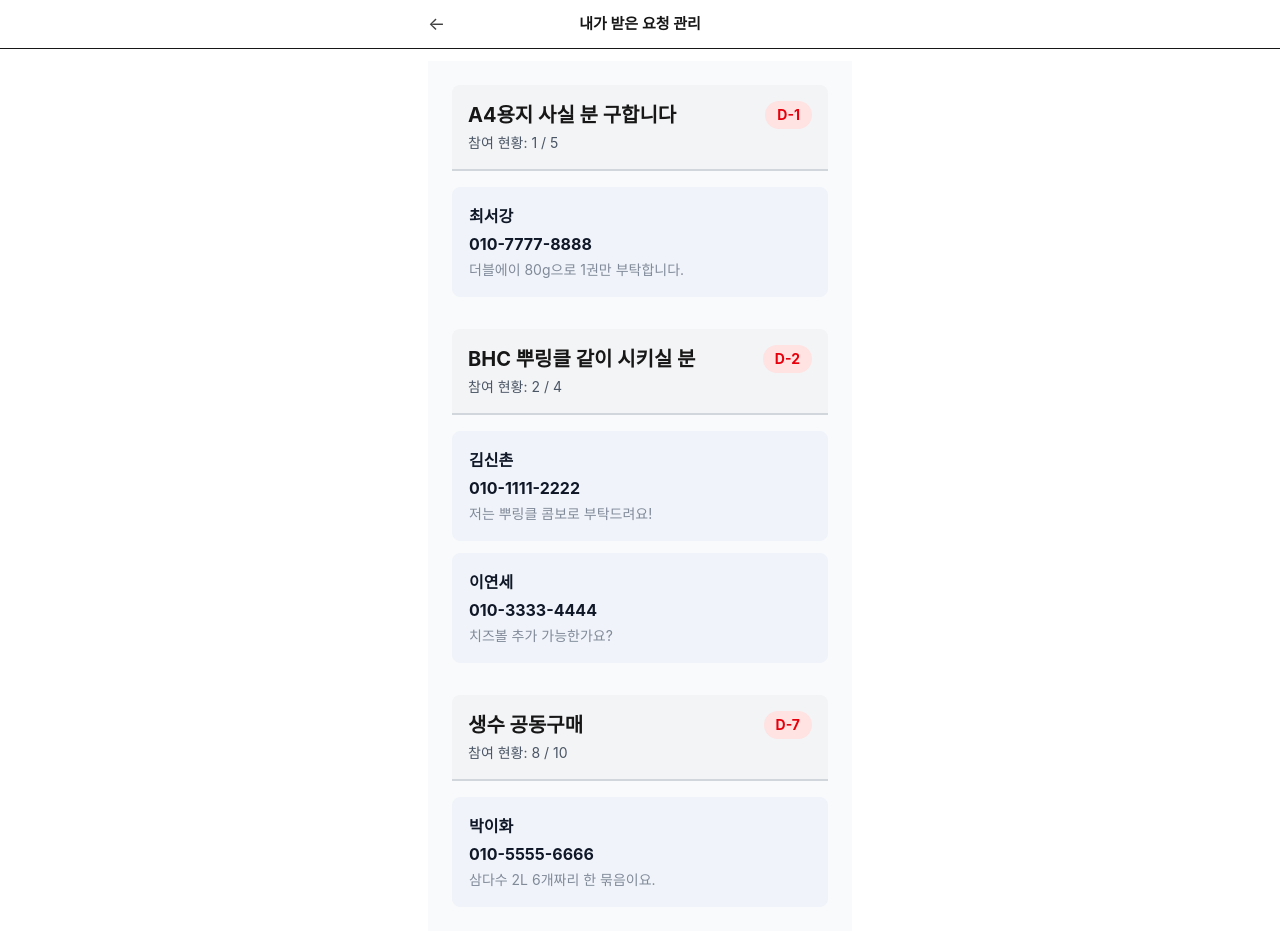
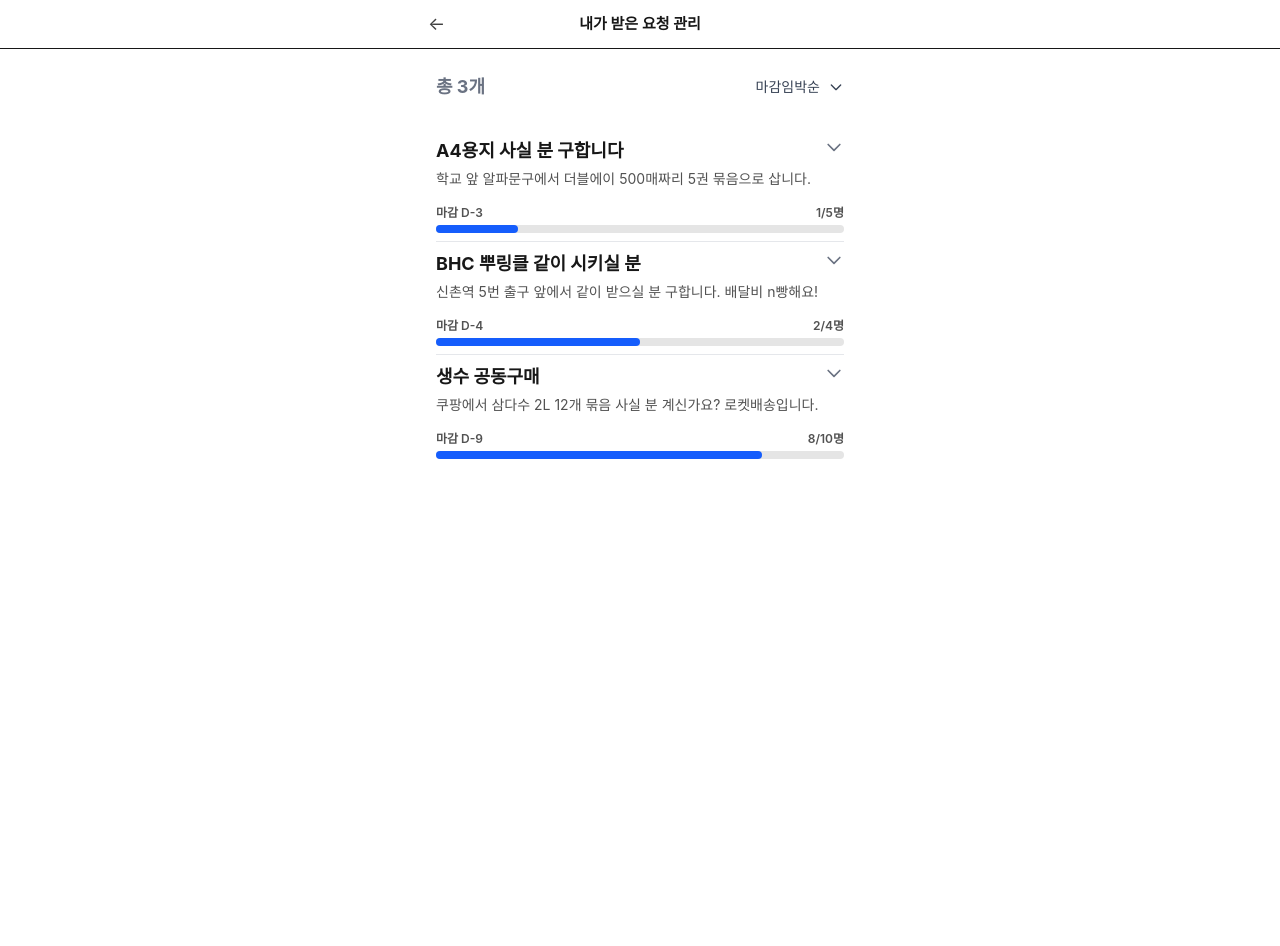
Before and after one commit to 2025-SINCHONTHON-5/Front, a React (Vite) app: page /my/receives in a window 1280 px wide. Shown: the top 946 px of the page. After the commit the page ends 925 px from the top, so only its background shows below. Built offline with nearby package versions, Linux system fonts and the light colour scheme.

Commit message:
feat : mypage ui 수정

```diff
--- a/src/components/ReceiveCard.jsx
+++ b/src/components/ReceiveCard.jsx
@@ -3,16 +3,16 @@ import React from 'react';
 // member prop은 { name, call, content } 형태의 객체입니다.
 export default function ReceiveCard({ member }) {
   return (
-    <div className="p-4 bg-[#F0F4FA] border border-[#F0F4FA] rounded-lg">
-      <div className="space-y-1">
+    <div className="p-4 bg-[#F0F4FA] borderrounded-lg shadow-sm">
+      <div className="space-y-2 text-left">
         <div>
           <p className="font-bold text-gray-900">{member.name}</p>
         </div>
         <div>
-          <p className="text-md font-bold text-gray-900">{member.call}</p>
+          <p className="font-bold text-gray-900">{member.call}</p>
         </div>
         <div>
-          <p className="text-sm text-[#818A99]">{member.content}</p>
+          <p className="text-sm text-gray-600">{member.content}</p>
         </div>
       </div>
     </div>
--- a/src/pages/my/MyPageReceive.jsx
+++ b/src/pages/my/MyPageReceive.jsx
@@ -1,13 +1,14 @@
-import React from 'react';
+import React, { useState } from 'react';
 import ReceiveCard from '../../components/ReceiveCard';
 
 // TODO: 추후 API 연동을 통해 실제 데이터를 가져와야 합니다.
 const mockApiData = [
   {
     "title": "BHC 뿌링클 같이 시키실 분",
-    "d-day": 2,
-    "join_member_count": 2,
-    "goal_member_count": 4,
+    "content": "신촌역 5번 출구 앞에서 같이 받으실 분 구합니다. 배달비 n빵해요!",
+    "deadline": "2025-09-08T22:00:00Z",
+    "currentApplicants": 2,
+    "maxApplicants": 4,
     "join_members": [
       { "name": "김신촌", "call": "010-1111-2222", "content": "저는 뿌링클 콤보로 부탁드려요!" },
       { "name": "이연세", "call": "010-3333-4444", "content": "치즈볼 추가 가능한가요?" },
@@ -15,55 +16,114 @@ const mockApiData = [
   },
   {
     "title": "생수 공동구매",
-    "d-day": 7,
-    "join_member_count": 8,
-    "goal_member_count": 10,
+    "content": "쿠팡에서 삼다수 2L 12개 묶음 사실 분 계신가요? 로켓배송입니다.",
+    "deadline": "2025-09-13T23:59:59Z",
+    "currentApplicants": 8,
+    "maxApplicants": 10,
     "join_members": [
       { "name": "박이화", "call": "010-5555-6666", "content": "삼다수 2L 6개짜리 한 묶음이요." }
     ]
   },
   {
     "title": "A4용지 사실 분 구합니다",
-    "d-day": 1,
-    "join_member_count": 1,
-    "goal_member_count": 5,
+    "content": "학교 앞 알파문구에서 더블에이 500매짜리 5권 묶음으로 삽니다.",
+    "deadline": "2025-09-07T18:00:00Z",
+    "currentApplicants": 1,
+    "maxApplicants": 5,
     "join_members": [
       { "name": "최서강", "call": "010-7777-8888", "content": "더블에이 80g으로 1권만 부탁합니다." }
     ]
   }
 ];
 
+// D-day 계산을 위한 헬퍼 함수
+const dday = (deadline) => {
+  const today = new Date();
+  const target = new Date(deadline);
+  const diffDays = Math.ceil((target - today) / (1000 * 60 * 60 * 24));
+  if (diffDays < 0) return '마감';
+  if (diffDays === 0) return 'D-Day';
+  return `D-${diffDays}`;
+};
+
+// 위/아래 화살표 아이콘 컴포넌트
+const UpArrowIcon = () => (
+  <svg xmlns="http://www.w3.org/2000/svg" className="w-5 h-5 text-gray-500" fill="none" viewBox="0 0 24 24" stroke="currentColor" strokeWidth={2}>
+    <path strokeLinecap="round" strokeLinejoin="round" d="M5 15l7-7 7 7" />
+  </svg>
+);
+const DownArrowIcon = () => (
+  <svg xmlns="http://www.w3.org/2000/svg" className="w-5 h-5 text-gray-500" fill="none" viewBox="0 0 24 24" stroke="currentColor" strokeWidth={2}>
+    <path strokeLinecap="round" strokeLinejoin="round" d="M19 9l-7 7-7-7" />
+  </svg>
+);
+
 export default function MyPageReceive() {
-  // d-day가 적게 남은 순서대로 데이터를 정렬합니다.
-  const sortedData = mockApiData.sort((a, b) => a['d-day'] - b['d-day']);
+  // 각 그룹의 펼침/접힘 상태를 관리하는 state
+  const [expandedGroups, setExpandedGroups] = useState({}); // 기본적으로 모든 그룹을 닫힌 상태로 초기화합니다.
+
+  // 그룹의 펼침/접힘 상태를 토글하는 함수
+  const handleToggle = (title) => {
+    setExpandedGroups(prevState => ({
+      ...prevState,
+      [title]: !prevState[title]
+    }));
+  };
+
+  // deadline을 기준으로 데이터를 정렬합니다. (원본 배열 수정을 피하기 위해 복사본 사용)
+  const sortedData = [...mockApiData].sort((a, b) => new Date(a.deadline) - new Date(b.deadline));
 
   return (
-    <div className="min-h-screen p-6 bg-gray-50">
+    <div className="min-h-screen p-2">
       <div className="max-w-md mx-auto">
-        <div className="space-y-8">
-          {sortedData.map((group) => (
-            <section key={group.title}>
-              {/* --- 그룹 헤더 --- */}
-              <div className="p-4 mb-4 bg-gray-100 border-b-2 border-gray-300 rounded-t-lg">
-                <div className="flex items-center justify-between">
-                  <h2 className="text-xl font-bold">{group.title}</h2>
-                  <span className="px-3 py-1 text-sm font-bold text-red-600 bg-red-100 rounded-full">
-                    D-{group['d-day']}
-                  </span>
+        {/* 헤더 */}
+        <header className="flex items-center justify-between mb-6">
+          <h2 className="text-lg font-bold text-gray-500">총 {sortedData.length}개</h2>
+          <div className="relative">
+            <button className="flex items-center py-2 space-x-2 text-sm font-medium text-gray-700 bg-white rounded-md">
+              <span>마감임박순</span>
+              <svg xmlns="http://www.w3.org/2000/svg" className="w-4 h-4" fill="none" viewBox="0 0 24 24" stroke="currentColor"><path strokeLinecap="round" strokeLinejoin="round" strokeWidth={2} d="M19 9l-7 7-7-7" /></svg>
+            </button>
           </div>
-                <p className="mt-1 text-sm text-gray-600">
-                  참여 현황: {group.join_member_count} / {group.goal_member_count}
-                </p>
+        </header>
+
+        {/* --- 그룹 목록 --- */}
+        <div className="divide-y divide-gray-200">
+          {sortedData.map((group) => {
+            const progressPct = Math.min(100, Math.max(0, (group.currentApplicants / group.maxApplicants) * 100));
+            const isExpanded = expandedGroups[group.title];
+
+            return (
+              <section key={group.title} className="py-2">
+                {/* --- 그룹 헤더 (이제 클릭 가능) --- */}
+                <div onClick={() => handleToggle(group.title)} className="cursor-pointer">
+                  <div className="flex items-start justify-between">
+                    <h3 className="pr-4 text-lg font-bold text-neutral-900">{group.title}</h3>
+                    {isExpanded ? <UpArrowIcon /> : <DownArrowIcon />}
+                  </div>
+                  <p className="mt-1 text-sm text-neutral-600 line-clamp-2">{group.content}</p>
+                  <div className="mt-4">
+                    <div className="flex items-center justify-between text-xs font-semibold text-neutral-600">
+                      <span>마감 {dday(group.deadline)}</span>
+                      <span>{group.currentApplicants}/{group.maxApplicants}명</span>
+                    </div>
+                    <div className="mt-1 h-2 rounded-full bg-neutral-200">
+                      <div className="h-2 rounded-full bg-blue-600" style={{ width: `${progressPct}%` }} />
+                    </div>
+                  </div>
                 </div>
 
-              {/* --- 요청자 카드 목록 --- */}
-              <div className="space-y-3">
+                {/* --- 참여자 카드 목록 (조건부 렌더링) --- */}
+                {isExpanded && (
+                  <div className="mt-4 space-y-3">
                     {group.join_members.map((member, index) => (
                       <ReceiveCard key={index} member={member} />
                     ))}
                   </div>
+                )}
               </section>
-          ))}
+            );
+          })}
         </div>
       </div>
     </div>
--- a/src/pages/my/MyPageRequest.jsx
+++ b/src/pages/my/MyPageRequest.jsx
@@ -1,3 +1,76 @@
+import React from 'react';
+import { Link } from 'react-router-dom';
+import PostCard from '../../components/PostCard.jsx';
+
+
+// --- Mock Data (해드려요 게시글용) ---
+const mockOffers = [
+  {
+    id: 1,
+    title: '떡볶이 공동구매 하실 분!',
+    content: '학교 앞에서 파는 인생 떡볶이, 다들 아시죠? 혼자 먹기에는 양이 많아서 공동구매 하실 분들을 찾습니다. 매운맛, 보통맛 선택 가능하니...',
+    deadline: '2025-09-10T20:00:00',
+    currentApplicants: 3,
+    maxApplicants: 5,
+    images: [
+      'https://placehold.co/600x400/F3E8FF/4F46E5?text=떡볶이+1',
+      'https://placehold.co/600x400/E0F2FE/0891B2?text=떡볶이+2',
+      'https://placehold.co/600x400/FEF3C7/F59E0B?text=떡볶이+3',
+    ],
+    author: '친절한 라이언',
+    createdAt: '2025-09-05T11:30:00',
+    commentCount: 12,
+  },
+  {
+    id: 2,
+    title: '배달비 N빵 하실 분 구합니다 (치킨)',
+    content: '오늘 저녁 BHC 치킨 시켜 드실 분 계신가요? 배달비가 너무 비싸서 같이 시키실 분 구합니다. 정문에서 같이 받으면 될 것 같아요!',
+    deadline: '2025-09-07T18:00:00',
+    currentApplicants: 1,
+    maxApplicants: 4,
+    images: [
+      'https://placehold.co/600x400/D1FAE5/065F46?text=치킨+이미지',
+    ],
+    author: '배고픈 어피치',
+    createdAt: '2025-09-06T19:00:00',
+    commentCount: 5,
+  },
+];
+// --- End of Mock Data ---
+
+
+const PencilIcon = () => (
+    <svg xmlns="http://www.w3.org/2000/svg" className="h-6 w-6" fill="none" viewBox="0 0 24 24" stroke="currentColor">
+        <path strokeLinecap="round" strokeLinejoin="round" strokeWidth={2} d="M15.232 5.232l3.536 3.536m-2.036-5.036a2.5 2.5 0 113.536 3.536L6.5 21.036H3v-3.536L16.732 3.732z" />
+    </svg>
+);
+
+
+// 메인 페이지 컴포넌트
 export default function MyPageRequest() {
-  return <h1>내가 신청한 요청 관리 페이지</h1>
+  return (
+    <div className="bg-white min-h-screen font-sans p-4 sm:p-6">
+        <div className="max-w-xl mx-auto">
+            {/* 헤더 */}
+            <header className="flex justify-between items-center mb-6">
+                <h2 className="text-lg font-bold text-gray-500">총 {mockOffers.length}개</h2>
+                <div className="relative">
+                    <button className="flex items-center space-x-2 text-sm font-medium text-gray-700 bg-white px-4 py-2">
+                        <span>최신순</span>
+                        <svg xmlns="http://www.w3.org/2000/svg" className="h-4 w-4" fill="none" viewBox="0 0 24 24" stroke="currentColor"><path strokeLinecap="round" strokeLinejoin="round" strokeWidth={2} d="M19 9l-7 7-7-7" /></svg>
+                    </button>
+                </div>
+            </header>
+
+            {/* 카드 목록 */}
+            <main className="border-t border-gray-200">
+                {mockOffers.map(offer => (
+                    <div key={offer.id} className="border-b border-gray-200">
+                        <PostCard post={offer} type="offer" />
+                    </div>
+                ))}
+            </main>
+        </div>
+    </div>
+  );
 }
```
Lines whose indentation alone changed are shown as unchanged.
